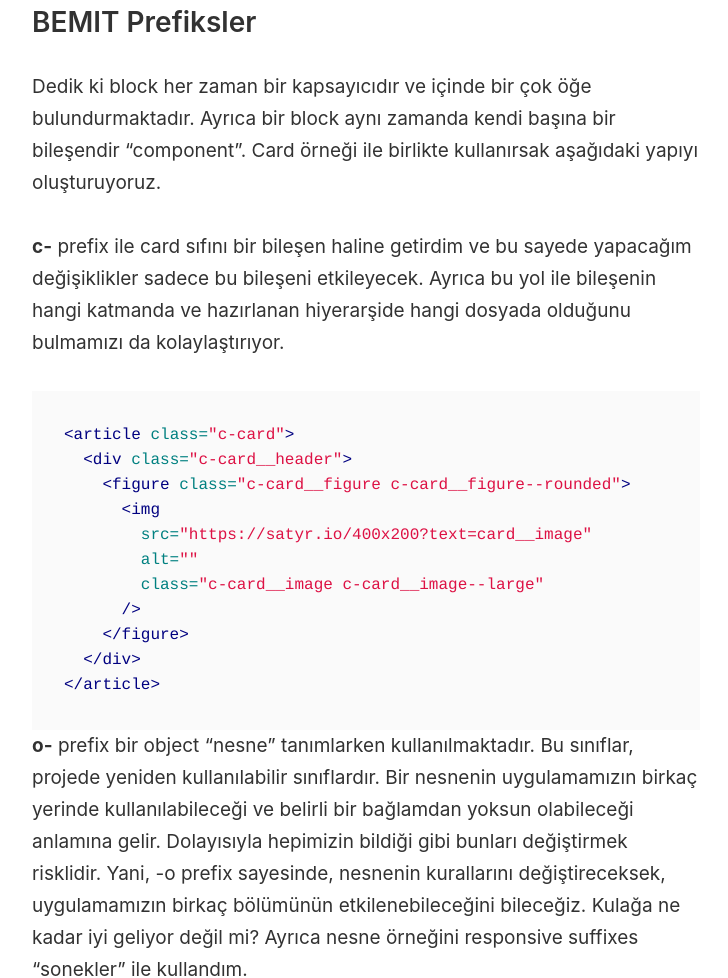
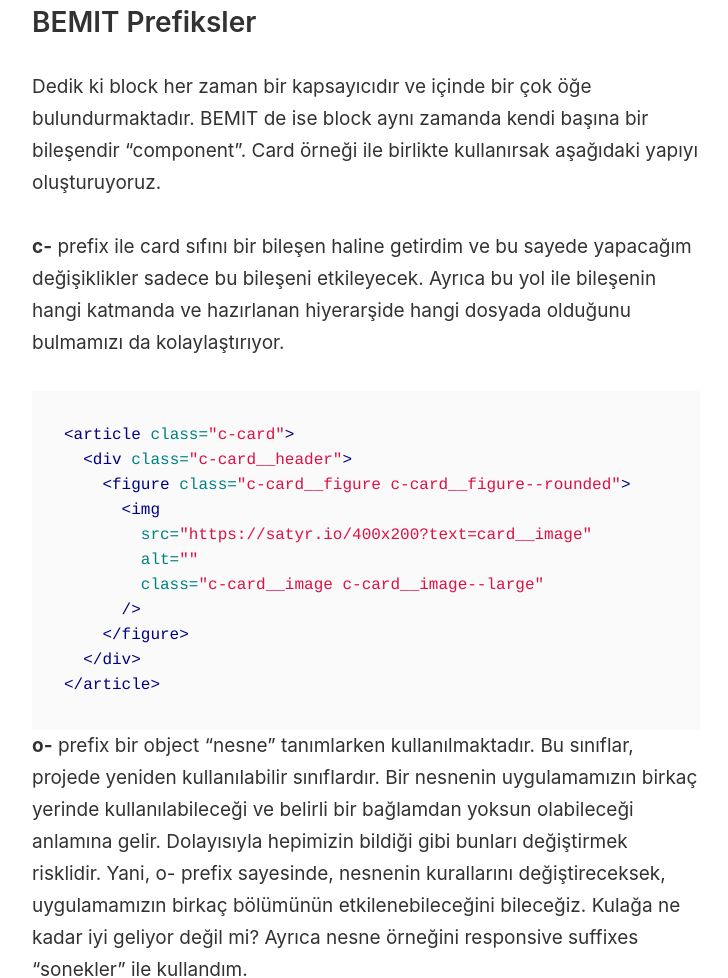
Before and after one commit to bulutuzer/bulutuzer, a Jekyll site: the page built from _posts/2023-04-29-bem-bemit-ve-vue.markdown, in a window 1280 px wide and 1400 px high, scrolled down 2283 px. Shown: the part 185-1163 px from the top of the window, without its empty margins (274-1002 px from the left). Built offline with Jekyll 4.4.1, drawn with Linux system fonts in a browser that asks for light colours.

Commit message:
fix: content edit

````diff
--- a/_posts/2023-04-29-bem-bemit-ve-vue.markdown
+++ b/_posts/2023-04-29-bem-bemit-ve-vue.markdown
@@ -35,7 +35,7 @@
 
 ## BEMIT Prefiksler
 
-Dedik ki block her zaman bir kapsayıcıdır ve içinde bir çok öğe bulundurmaktadır. Ayrıca bir block aynı zamanda kendi başına bir bileşendir "component". Card örneği ile birlikte kullanırsak aşağıdaki yapıyı oluşturuyoruz.
+Dedik ki block her zaman bir kapsayıcıdır ve içinde bir çok öğe bulundurmaktadır. BEMIT de ise block aynı zamanda kendi başına bir bileşendir "component". Card örneği ile birlikte kullanırsak aşağıdaki yapıyı oluşturuyoruz.
 
 **c-** prefix ile card sıfını bir bileşen haline getirdim ve bu sayede yapacağım değişiklikler sadece bu bileşeni etkileyecek. Ayrıca bu yol ile bileşenin hangi katmanda ve hazırlanan hiyerarşide hangi dosyada olduğunu bulmamızı da kolaylaştırıyor.
 
@@ -53,7 +53,7 @@
 </article>
 ```
 
-**o-** prefix bir object "nesne" tanımlarken kullanılmaktadır. Bu sınıflar, projede yeniden kullanılabilir sınıflardır. Bir nesnenin uygulamamızın birkaç yerinde kullanılabileceği ve belirli bir bağlamdan yoksun olabileceği anlamına gelir. Dolayısıyla hepimizin bildiği gibi bunları değiştirmek risklidir. Yani, -o prefix sayesinde, nesnenin kurallarını değiştireceksek, uygulamamızın birkaç bölümünün etkilenebileceğini bileceğiz. Kulağa ne kadar iyi geliyor değil mi? Ayrıca nesne örneğini responsive suffixes "sonekler" ile kullandım.
+**o-** prefix bir object "nesne" tanımlarken kullanılmaktadır. Bu sınıflar, projede yeniden kullanılabilir sınıflardır. Bir nesnenin uygulamamızın birkaç yerinde kullanılabileceği ve belirli bir bağlamdan yoksun olabileceği anlamına gelir. Dolayısıyla hepimizin bildiği gibi bunları değiştirmek risklidir. Yani, o- prefix sayesinde, nesnenin kurallarını değiştireceksek, uygulamamızın birkaç bölümünün etkilenebileceğini bileceğiz. Kulağa ne kadar iyi geliyor değil mi? Ayrıca nesne örneğini responsive suffixes "sonekler" ile kullandım.
 
 ```html
 <article class="c-card">
````
